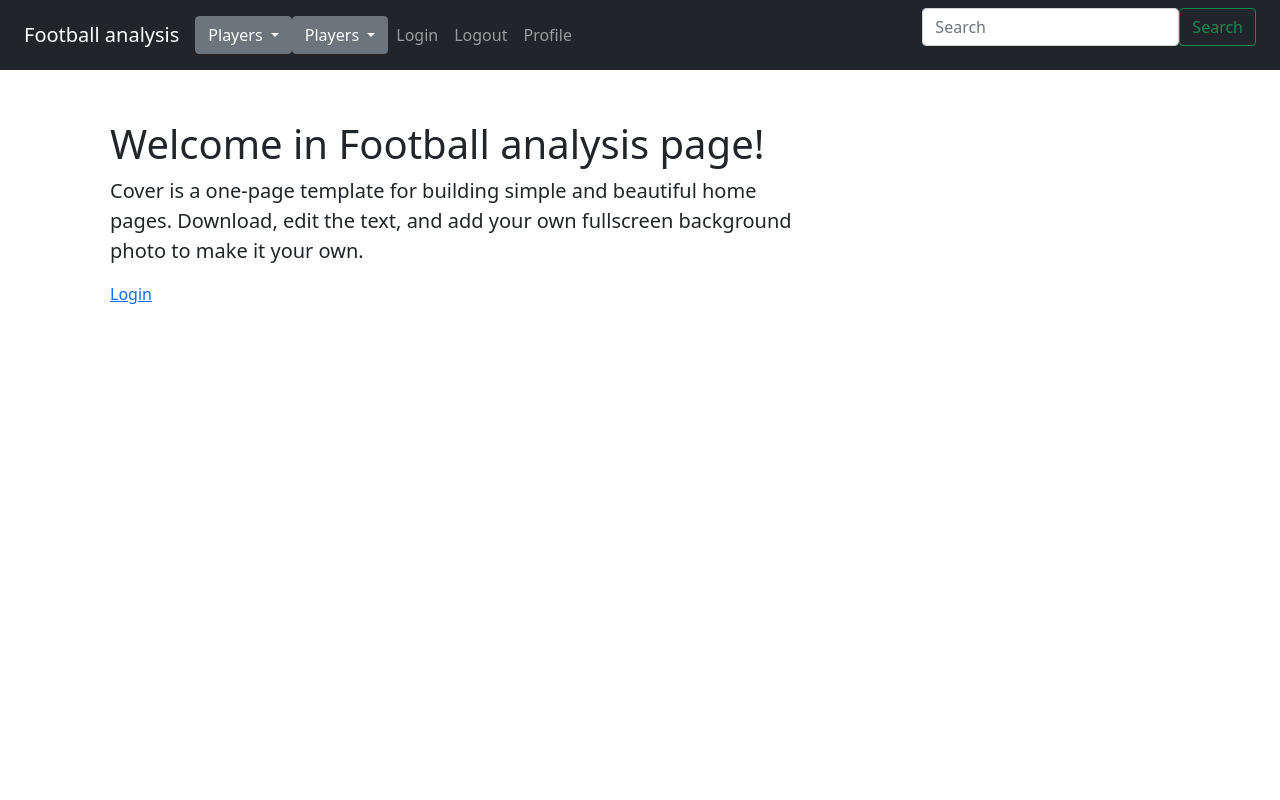
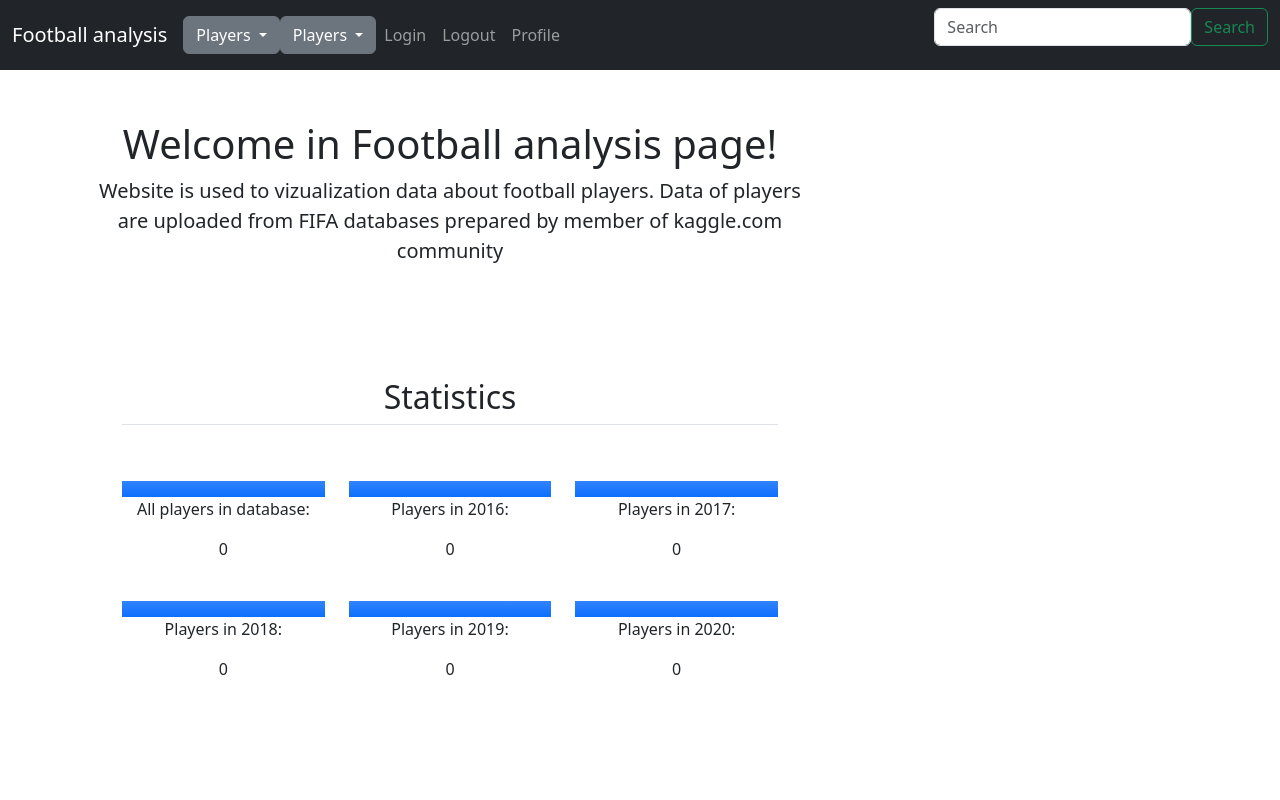
Before and after one commit to Arthemyst/Football_analysis, a Django app: page / in a window 1280 px wide. Run offline with Django 3.2, Linux system fonts and the light colour scheme; data that the repository does not hold is empty; some libraries are stand-ins or nearby versions.

Commit message:
Feat: Modified index.html template and modified homepage view.

```diff
--- a/src/players/templates/players/base.html
+++ b/src/players/templates/players/base.html
@@ -12,6 +12,8 @@
         integrity="sha384-EVSTQN3/azprG1Anm3QDgpJLIm9Nao0Yz1ztcQTwFspd3yD65VohhpuuCOmLASjC" crossorigin="anonymous">
     <link href="https://cdn.jsdelivr.net/npm/bootstrap@5.1.3/dist/css/bootstrap.min.css" rel="stylesheet"
         integrity="sha384-1BmE4kWBq78iYhFldvKuhfTAU6auU8tT94WrHftjDbrCEXSU1oBoqyl2QvZ6jIW3" crossorigin="anonymous">
+    <link href="/docs/5.0/dist/css/bootstrap.min.css" rel="stylesheet"
+        integrity="sha384-EVSTQN3/azprG1Anm3QDgpJLIm9Nao0Yz1ztcQTwFspd3yD65VohhpuuCOmLASjC" crossorigin="anonymous">
     <style>
         .bd-placeholder-img {
             font-size: 1.125rem;
@@ -102,7 +104,7 @@
 
         </nav>
     </header>
-    <div class="content container">
+    <div class="content container text-center">
         <div class="row">
             <div class="col-md-8">
 
@@ -115,6 +117,16 @@
     <script src="https://cdn.jsdelivr.net/npm/bootstrap@5.1.3/dist/js/bootstrap.bundle.min.js"
         integrity="sha384-ka7Sk0Gln4gmtz2MlQnikT1wXgYsOg+OMhuP+IlRH9sENBO0LRn5q+8nbTov4+1p"
         crossorigin="anonymous"></script>
+    <!-- Optional Javascript -->
+    <script src="https://code.jquery.com/jquery-3.4.1.slim.min.js"
+        integrity="sha384-J6qa4849blE2+poT4WnyKhv5vZF5SrPo0iEjwBvKU7imGFAV0wwj1yYfoRSJoZ+n"
+        crossorigin="anonymous"></script>
+    <script src="https://cdn.jsdelivr.net/npm/popper.js@1.16.0/dist/umd/popper.min.js"
+        integrity="sha384-Q6E9RHvbIyZFJoft+2mJbHaEWldlvI9IOYy5n3zV9zzTtmI3UksdQRVvoxMfooAo"
+        crossorigin="anonymous"></script>
+    <script src="https://stackpath.bootstrapcdn.com/bootstrap/4.4.1/js/bootstrap.min.js"
+        integrity="sha384-wfSDF2E50Y2D1uUdj0O3uMBJnjuUD4Ih7YwaYd1iqfktj0Uod8GCExl3Og8ifwB6"
+        crossorigin="anonymous"></script>
 </body>
 
 </html>
--- a/src/players/templates/players/index.html
+++ b/src/players/templates/players/index.html
@@ -8,28 +8,82 @@
 
   <main class="form-signin">
 
+    <main class="px-3 text-center">
+      <h1>Welcome in Football analysis page!</h1>
+      <p class="lead">Website is used to vizualization data about football players. Data of players are uploaded from
+        FIFA databases prepared by member of kaggle.com community</p>
+      <br><br>
 
-    {% if user.is_authenticated %}
-    <p>You are welcome on Home Page</p>
-    <p>Your name is - {{user.first_name}} {{user.last_name}}</p>
-    <p>Your email is - {{user.email}}</p>
-    <br>
-    <br><br>
-    {% else %}
+      <div class="container px-4 py-5 text-center" id="featured-3">
+        <h2 class="pb-2 border-bottom">Statistics</h2>
+        <div class="row g-4 py-5 row-cols-1 row-cols-lg-3">
+
+          <div class="feature col">
+            <div class="feature-icon bg-primary bg-gradient">
+              <svg class="bi" width="1em" height="1em">
+                <use xlink:href="#collection" />
+              </svg>
+            </div>
+            <p>All players in database:</p>
+            <p>{{players_count}}</p>
+          </div>
+
+          <div class="feature col">
+            <div class="feature-icon bg-primary bg-gradient">
+              <svg class="bi" width="1em" height="1em">
+                <use xlink:href="#people-circle" />
+              </svg>
+            </div>
+            <p>Players in 2016:</p>
+            <p>{{2016_count}}</p>
+          </div>
+
+          <div class="feature col">
+            <div class="feature-icon bg-primary bg-gradient">
+              <svg class="bi" width="1em" height="1em">
+                <use xlink:href="#toggles2" />
+              </svg>
+            </div>
+            <p>Players in 2017:</p>
+            <p>{{2017_count}}</p>
+          </div>
+
+          <div class="feature col">
+            <div class="feature-icon bg-primary bg-gradient">
+              <svg class="bi" width="1em" height="1em">
+                <use xlink:href="#toggles2" />
+              </svg>
+            </div>
+            <p>Players in 2018:</p>
+            <p>{{2018_count}}</p>
+          </div>
+
+          <div class="feature col">
+            <div class="feature-icon bg-primary bg-gradient">
+              <svg class="bi" width="1em" height="1em">
+                <use xlink:href="#toggles2" />
+              </svg>
+            </div>
+            <p>Players in 2019:</p>
+            <p>{{2019_count}}</p>
+          </div>
+
+          <div class="feature col">
+            <div class="feature-icon bg-primary bg-gradient">
+              <svg class="bi" width="1em" height="1em">
+                <use xlink:href="#toggles2" />
+              </svg>
+            </div>
+            <p>Players in 2020:</p>
+            <p>{{2020_count}}</p>
+          </div>
+
+        </div>
+      </div>
+    </main>
 
 
 
-    <main class="px-3">
-      <h1>Welcome in Football analysis page!</h1>
-      <p class="lead">Cover is a one-page template for building simple and beautiful home pages. Download, edit the
-        text,
-        and add your own fullscreen background photo to make it your own.</p>
-
-      <a href="{% url 'login' %}">Login</a>
-    </main>
-    <br><br>
-
-    {% endif %}
 
     <!-- Optional Javascript -->
     <script src="https://code.jquery.com/jquery-3.4.1.slim.min.js"
--- a/src/players/urls.py
+++ b/src/players/urls.py
@@ -1,9 +1,9 @@
 from django.urls import path
 from django.views.generic import TemplateView
-from players.views import PlayerDetailView, PlayerListView, MidfielderListView, ProfileTemplateView
+from players.views import PlayerDetailView, PlayerListView, MidfielderListView, ProfileTemplateView, HomeView
 
 urlpatterns = [
-    path("", TemplateView.as_view(template_name='players/index.html'), name="home"),
+    path("", HomeView.as_view(template_name='players/index.html'), name="home"),
     path("midfielders/", MidfielderListView.as_view(), name="midfielder-list"),
     path("players/", PlayerListView.as_view(), name="player-list"),
     path("players/<int:pk>/", PlayerDetailView.as_view(), name='player-detail'),
--- a/src/players/views.py
+++ b/src/players/views.py
@@ -11,6 +11,26 @@ class PlayerListView(ListView):
     paginate_by = 50
     context_object_name = 'players'
 
+class HomeView(ListView):
+
+    model = Player
+    context_object_name = 'player'
+
+    def get_context_data(self, **kwargs: Any) -> Dict[str, Any]:
+        context = super().get_context_data(**kwargs)
+        context['players_count'] = Player.objects.all().count()
+        context['2016_count'] = PlayerStatistics.objects.filter(year='2016').count()
+        context['2017_count'] = PlayerStatistics.objects.filter(year='2017').count()
+        context['2018_count'] = PlayerStatistics.objects.filter(year='2018').count()
+        context['2019_count'] = PlayerStatistics.objects.filter(year='2019').count()
+        context['2020_count'] = PlayerStatistics.objects.filter(year='2020').count()
+
+
+
+
+
+
+        return context
 class PlayerDetailView(DetailView):
 
     model = Player
@@ -20,6 +40,7 @@ class PlayerDetailView(DetailView):
         context = super().get_context_data(**kwargs)
         context['pace_per_year'] = PlayerStatistics.objects.filter(player=self.get_object()).values_list("year", "overall")
         context['team_position'] = PlayerStatistics.objects.filter(player=self.get_object()).values_list("team_position")
+        context['players_count'] = Player.objects.all().count()
 
         return context
 
```
